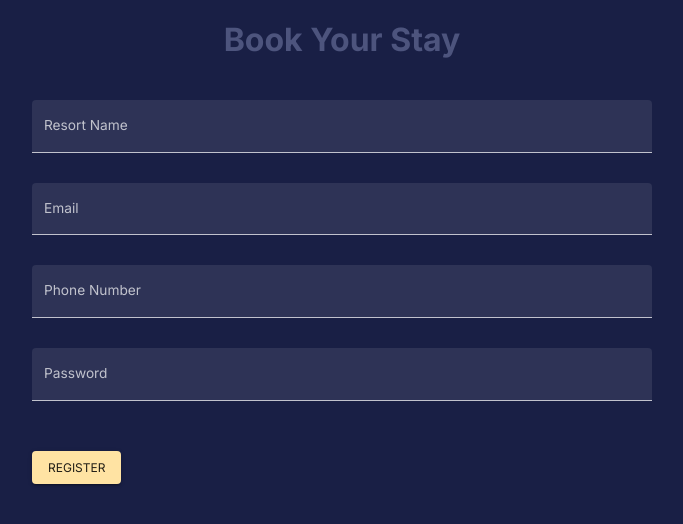
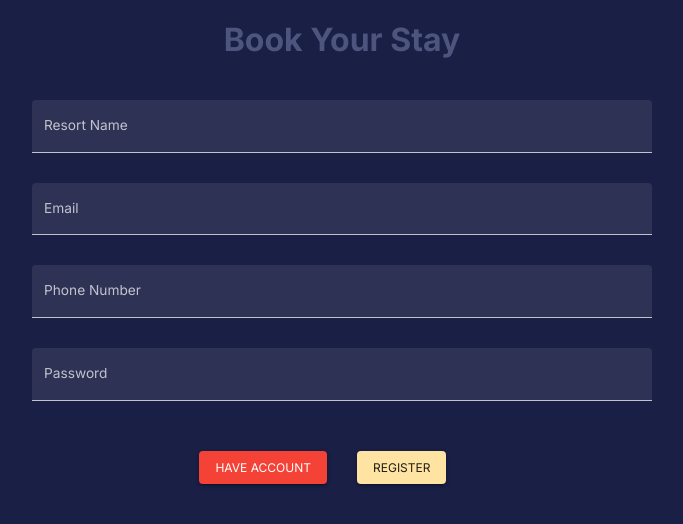
Before and after one commit to Mohammed-Safwan-k/Book_Your_Stay--Resort_Frontend, a React (Create React App) app: page /signup in a window 1280 px wide. Shown: the top 524 px of the page, without its empty margins (298-981 px from the left). Built offline with nearby package versions, Linux system fonts and the light colour scheme.

Commit message:
bugs fixed

```diff
--- a/src/components/Navbar.jsx
+++ b/src/components/Navbar.jsx
@@ -112,13 +112,13 @@ const Navbar = ({ isSidebarOpen, setIsSidebarOpen }) => {
                   fontSize="0.85rem"
                   sx={{ color: theme.palette.secondary[100] }}
                 >
-                  {resort.resort.resortName}{" "}
+                  {resort === null ? "" : resort.resort.resortName}{" "}
                 </Typography>
                 <Typography
                   fontSize="0.75rem"
                   sx={{ color: theme.palette.secondary[200] }}
                 >
-                  {resort.resort.email}{" "}
+                  {resort === null ? "" : resort.resort.email}{" "}
                 </Typography>
               </Box>
               <ArrowDropDownOutlined
--- a/src/scenes/Register/Register.jsx
+++ b/src/scenes/Register/Register.jsx
@@ -1,8 +1,9 @@
-import React, { useState } from "react";
+import React from "react";
 import { Box, TextField, Button, Typography } from "@mui/material";
 import { Formik } from "formik";
 import * as yup from "yup";
 import useMediaQuery from "@mui/material/useMediaQuery";
+import { useNavigate } from "react-router-dom";
 
 import { useDispatch } from "react-redux";
 import { signup } from "actions/login";
@@ -28,14 +29,13 @@ const Register = () => {
   const isNonMobile = useMediaQuery("(min-width:600px)");
 
   const dispatch = useDispatch();
-  const [showPassword, setShowPassword] = useState(false);
-  const handleShowPassword = () =>
-    setShowPassword((prevShowPassword) => !prevShowPassword);
+  const navigate = useNavigate();
 
   const handleFormSubmit = async (values) => {
     // values.preventDefault()
     console.log(values);
     dispatch(signup(values));
+    navigate("/");
   };
 
   return (
@@ -118,8 +118,6 @@ const Register = () => {
                 <TextField
                   fullWidth
                   variant="filled"
-                  type={showPassword ? "text" : "password"}
-                  handleShowPassword={handleShowPassword}
                   label="Password"
                   onBlur={handleBlur}
                   onChange={handleChange}
@@ -130,6 +128,16 @@ const Register = () => {
                   sx={{ gridColumn: "span 2" }}
                 />
 
+                <Box display="flex" mt="20px" justifyContent="flex-end">
+                  <Button
+                    type="submit"
+                    color="error"
+                    variant="contained"
+                    onClick={() => navigate("/")}
+                  >
+                    Have Account
+                  </Button>
+                </Box>
                 <Box display="flex" mt="20px">
                   <Button type="submit" color="secondary" variant="contained">
                     Register
```
